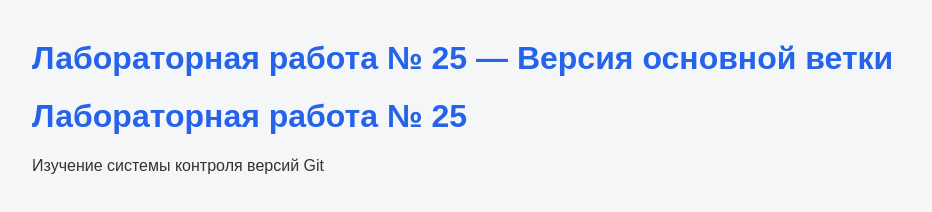
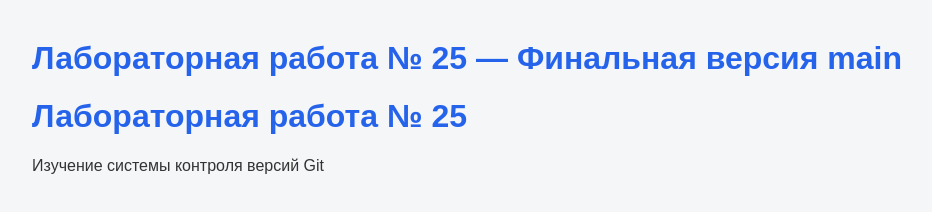
Before and after one commit to ankhvai/-lab25, a plain HTML site: page index.html in a window 1280 px wide. Shown: the whole page, without its empty margins (8-940 px from the left). Drawn offline with Linux system fonts and the light colour scheme.

Commit message:
Изменён заголовок в main перед слиянием

```diff
--- a/index.html
+++ b/index.html
@@ -2,7 +2,7 @@
 <html lang="ru">
 <head>
     <meta charset="UTF-8">
-    <h1>Лабораторная работа № 25 — Версия основной ветки</h1>
+    <h1>Лабораторная работа № 25 — Финальная версия main</h1>
     <link rel="stylesheet" href="style.css">
 </head>
 <body>
```
